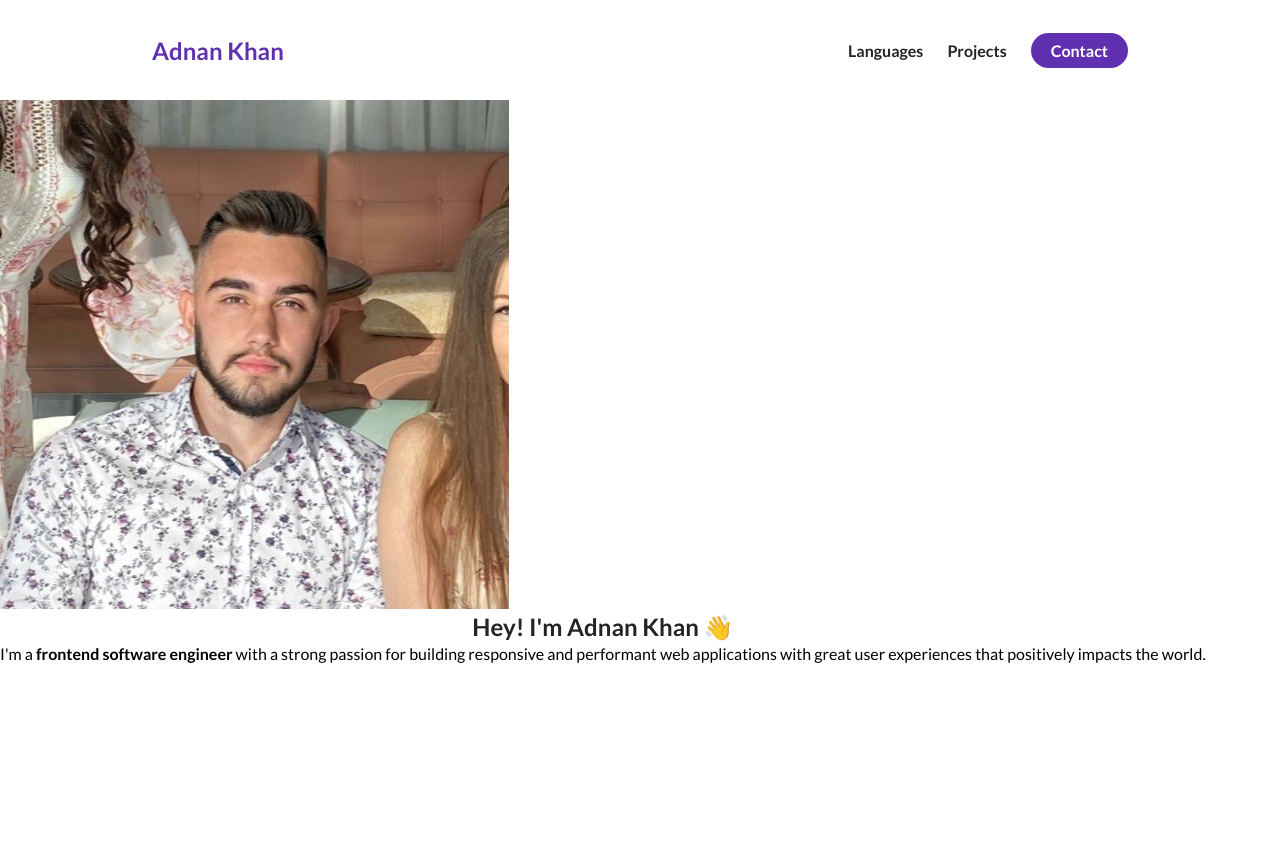
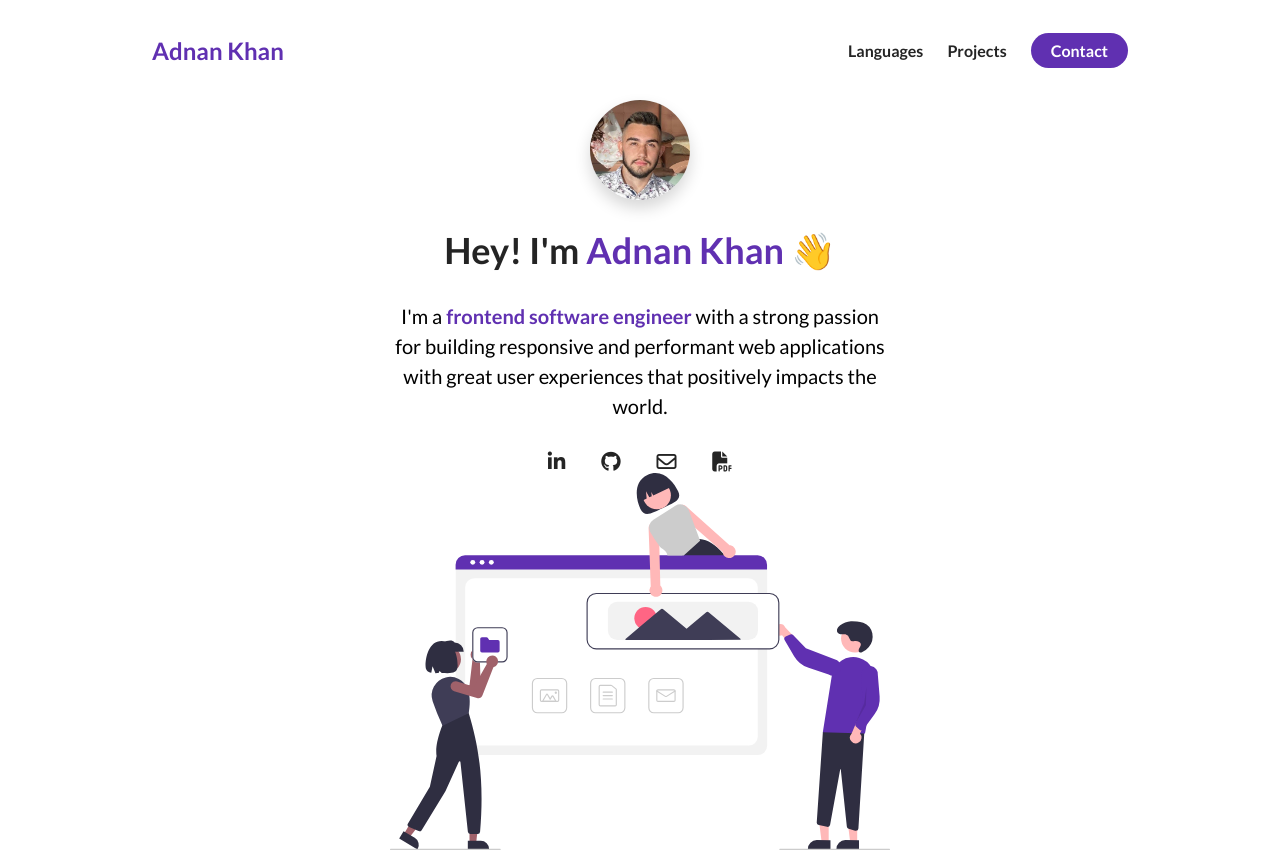
Before and after one commit to adnkdev/ePortfolio_01, a plain HTML site: page index.html in a window 1280 px wide. Before the commit the page ends 800 px from the top, so only its background shows below. Drawn offline with Linux system fonts and the light colour scheme.

Commit message:
completed about-me

```diff
--- a/css/style.css
+++ b/css/style.css
@@ -19,6 +19,10 @@ span {
     line-height: 1.25em;
 }
 
+h1{
+    font-size: 36px;
+}
+
 p {
     line-height: 1.5em;
     font-size: 16px;
@@ -38,6 +42,18 @@ li {
 /*makes the about-me section the entire min height= 100vh*/
 .flex-1 {
     flex: 1;
+}
+
+/*makes the width of the about-me info container max width of 800px of the flex flex-1 container*/
+.row{
+    width: 100%;
+    max-width: 800px;
+    margin: 0 auto;
+
+}
+
+.text--purple{
+    color: #6030b1;
 }
 
 /*NAVIGATION BAR*/
@@ -91,3 +107,81 @@ nav {
     margin: 0 12px;
 
 }
+
+/*ABOUT ME*/
+
+/*makes the page the entire height 100vh=1920px*/
+#about__me {
+    min-height: 100vh;
+    display: flex;
+    flex-direction: column;
+}
+
+/*allows the undraw image to take up the full height of page*/
+.about-me__info {
+    display: flex;
+    flex-direction: column;
+}
+
+
+/*centers the image, h1 and p*/
+.about-me__info--container{
+    display: flex;
+    flex-direction: column;
+    align-items: center;
+
+    /*styles the writing to become less wide*/
+    max-width: 500px;
+    margin: 0 auto;
+    text-align: center;
+}
+
+/*changes the size of picture*/
+.about-me__picture--mask{
+    width: 100px;
+    height: 100px;
+    border-radius: 50%;
+    /*gets rid of square box*/
+    overflow: hidden;
+    /*styles the bottom to display a shadow effect*/
+    box-shadow: 0 8px 16px rgba(0,0,0,0.16);
+    margin-bottom: 28px;
+
+}
+
+/*make sure the image that is wrapped has width of 100%*/
+.about-me__picture{
+    width: 100%;
+
+    /*improving picture*/
+    transform: scale(1.5);
+    padding-top: 8px;
+}
+
+/*moves the paragraph down*/
+.about-me__info--title{
+    margin-bottom: 28px;
+}
+
+.about-me__info--para{
+    font-size: 20px;
+    margin-bottom: 28px;
+}
+
+.about-me__link {
+    font-size: 20px;
+    color: #242424;
+    text-decoration: none;
+    padding: 0 16px;
+}
+
+/*allows the undraw image to take up the full height of page*/
+.about-me__image--container{
+    flex: 1;
+    display: flex;
+    align-items: center;
+}
+
+.about-me__image{
+    width: 100%;
+}
--- a/index.html
+++ b/index.html
@@ -7,6 +7,8 @@
     <meta name="viewport" content="width=device-width, initial-scale=1.0">
     <title>Adnan Khan</title>
     <link rel="stylesheet" href="css/style.css">
+    <!--import icons for links-->
+    <script src="https://kit.fontawesome.com/c8e4d183c2.js" crossorigin="anonymous"></script>
 </head>
 
 <body>
@@ -34,15 +36,35 @@
             <div class="about-me__info row">
                 <div class="about-me__info--container">
                     <figure class="about-me__picture--mask">
-                        <img src="assets/me.jpeg" alt="My sample image">
+                        <img src="assets/me.jpeg" class="about-me__picture" alt="My sample image">
                     </figure>
                     <h1 class="about-me__info--title">
                         Hey! I'm <span class="text--purple">Adnan Khan</span> 👋
                     </h1>
                     <p class="about-me__info--para">
-                        I'm a <strong class="text--purple">frontend software engineer</strong> with a strong passion for building responsive and performant
+                        I'm a <strong class="text--purple">frontend software engineer</strong> with a strong passion for
+                        building responsive and performant
                         web applications with great user experiences that positively impacts the world.
                     </p>
+                    <div class="about-me__links">
+                        <a href="" class="about-me__link">
+                            <i class="fab fa-linkedin-in" aria-hidden="true"></i>
+                        </a>
+                        <a href="" class="about-me__link">
+                            <i class="fab fa-github" aria-hidden="true"></i>
+                        </a>
+                        <a href="" class="about-me__link">
+                            <i class="far fa-envelope" aria-hidden="true"></i>
+                        </a>
+                        <a href="" class="about-me__link">
+                            <i class="fas fa-file-pdf" aria-hidden="true"></i>
+                        </a>
+                    </div>
+                    <!--get image from undraw for free-->
+                    <figure class="about-me__image--container">
+                        <img src="assets/undraw_websites.svg" class="about-me__image" alt="Sample image">
+                    </figure>
+
                 </div>
             </div>
         </div>
```
